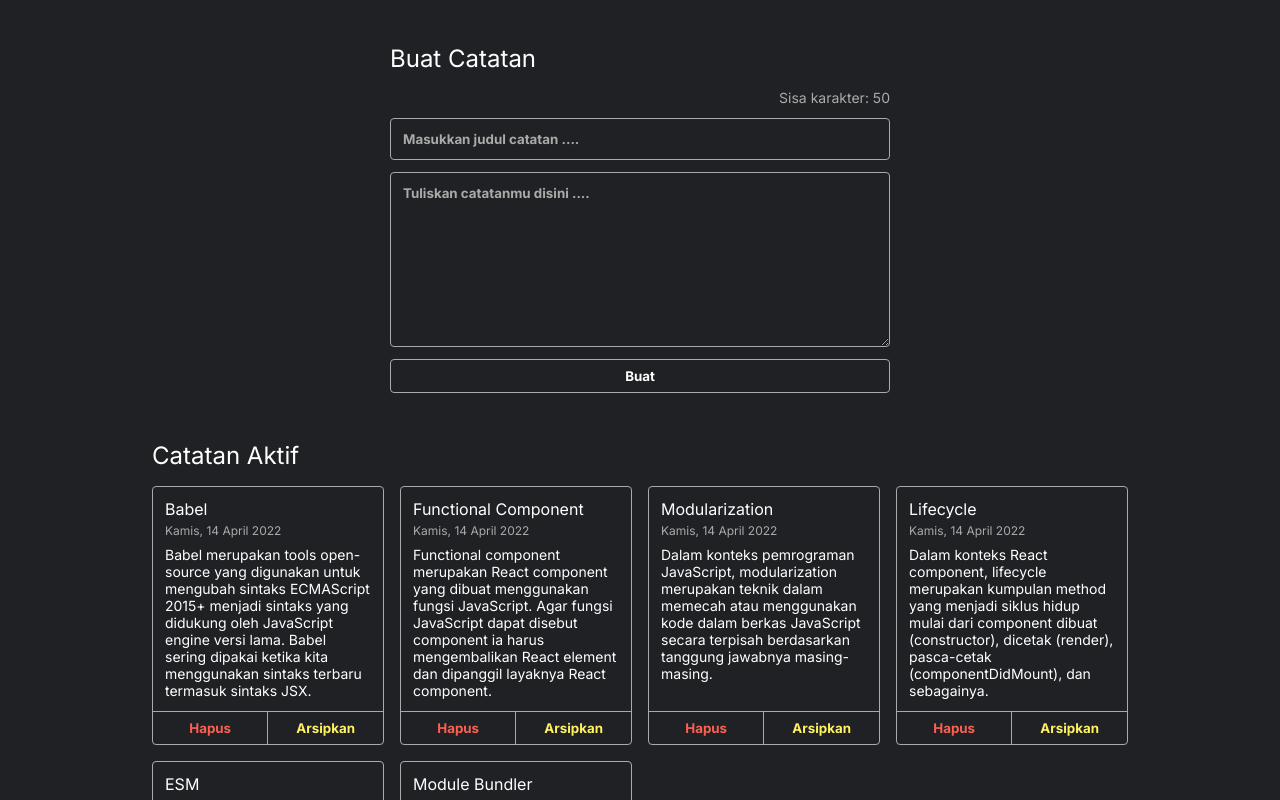
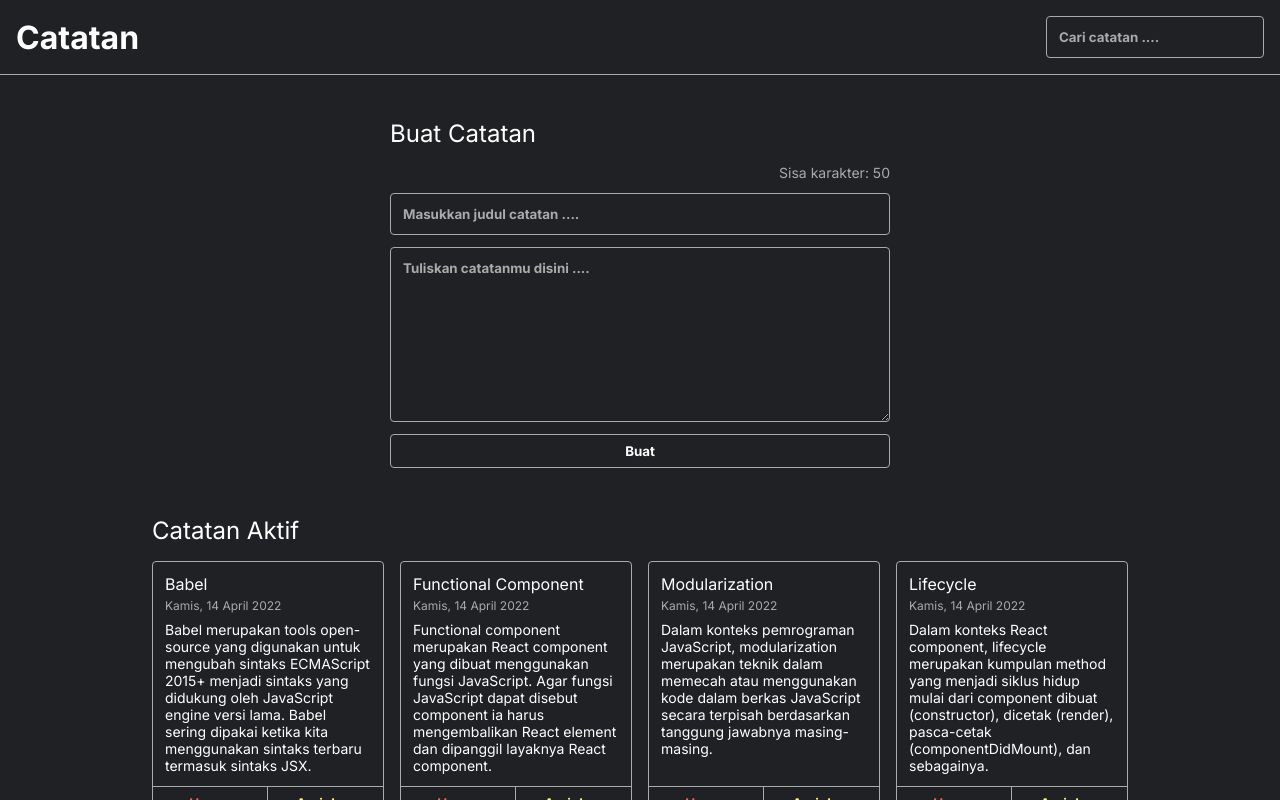
Before and after one commit to panjiarlins/my-personal-notes, a React (Create React App) app: page / in a window 1280 px wide. Shown: the top 800 px of the page. Built offline with nearby package versions, Linux system fonts and the light colour scheme.

Commit message:
Create feature to search notes

```diff
--- a/src/components/NoteApp.jsx
+++ b/src/components/NoteApp.jsx
@@ -1,5 +1,6 @@
 import React from 'react';
 import { getInitialData, showFormattedDate } from '../utils';
+import NoteAppHeader from './NoteAppHeader';
 import NoteAppBody from './NoteAppBody';
 
 class NoteApp extends React.Component{
@@ -8,11 +9,13 @@ class NoteApp extends React.Component{
 
         this.state = {
             notes: getInitialData(),
+            keyword: '',
         }
 
         this.onAddNoteHandler = this.onAddNoteHandler.bind(this);
         this.onDeleteNoteHandler = this.onDeleteNoteHandler.bind(this);
         this.onArchiveNoteHandler = this.onArchiveNoteHandler.bind(this);
+        this.onSearchNoteHandler = this.onSearchNoteHandler.bind(this);
     }
 
     onAddNoteHandler({ title, body }){
@@ -50,12 +53,25 @@ class NoteApp extends React.Component{
         });
     }
 
+    onSearchNoteHandler(keyword){
+        this.setState({ keyword });
+    }
+
     render(){
         return (
             <>
+            <NoteAppHeader onSearch={this.onSearchNoteHandler} />
             <NoteAppBody
             addNote={this.onAddNoteHandler}
-            notes={this.state.notes}
+            notes={
+                this.state.keyword.trim() === '' ?
+                this.state.notes
+                : this.state.notes.filter(note => {
+                    const keyword = this.state.keyword.trim().toLowerCase();
+                    const title = note.title.trim().toLowerCase();
+                    return title.includes(keyword);
+                })
+            }
             showFormattedDate={showFormattedDate}
             onDelete={this.onDeleteNoteHandler}
             onArchive={this.onArchiveNoteHandler}
--- /dev/null
+++ b/src/components/NoteAppHeader.jsx
@@ -0,0 +1,12 @@
+import React from 'react';
+
+function NoteAppHeader({ onSearch }){
+    return (
+        <div className="note-app__header">
+            <h1>Catatan</h1>
+            <input type="text" placeholder="Cari catatan ...." onKeyUp={event => onSearch(event.target.value)} />
+        </div>
+    );
+}
+
+export default NoteAppHeader;
```
